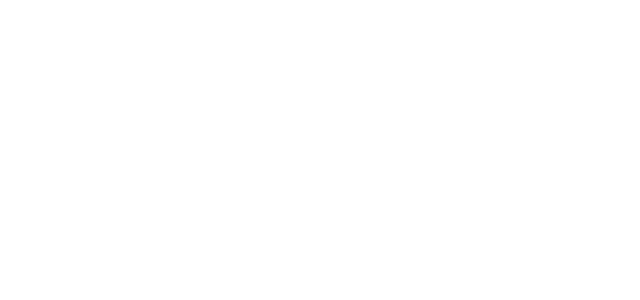
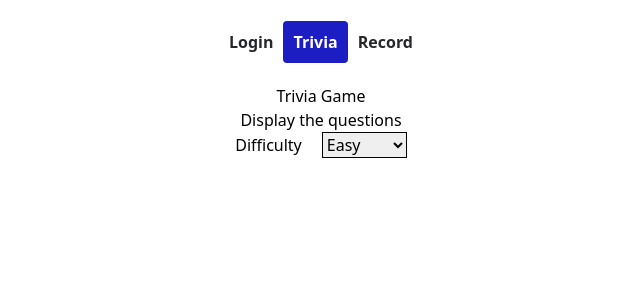
Before and after one commit to KittCheung1/vue-tester, a Vue app: page /trivia in a window 1280 px wide. Before the commit this address had no page. Shown: the top 300 px of the page, without its empty margins (319-959 px from the left). Built offline with nearby package versions, Linux system fonts and the light colour scheme; the HTML template or start-up script is replaced by a standard one.

Commit message:
adding vues

```diff
--- a/src/App.vue
+++ b/src/App.vue
@@ -1,3 +1,30 @@
 <template>
+  <div id="nav">
+    <router-link :to="{name:'Login'}">Login</router-link>
+    <router-link :to="{name:'Trivia'}">Trivia</router-link>
+    <router-link :to="{name: 'Record'}">Record</router-link>
+  </div>
   <router-view></router-view>
 </template>
+
+<style>
+
+#app{
+  text-align: center;
+}
+#nav{
+  padding: 30px;
+}
+
+#nav a{
+  font-weight: bold;
+  color: rgb(37, 39, 43);
+  padding: 10px;
+  border-radius: 4px;
+}
+
+#nav a.router-link-exact-active{
+  color: white;
+  background: rgb(29, 29, 196);
+}
+</style>
--- a/src/router.js
+++ b/src/router.js
@@ -1,10 +1,25 @@
 import { createRouter, createWebHistory } from "vue-router"
 import Login from "./views/Login.vue"
+import Record from "./views/Record.vue"
+import Trivia from "./views/Trivia.vue"
 
 const routes = [{
-    path: "/",
-    component: Login
-}]
+        path: "/",
+        component: Login,
+        name: "Login"
+    },
+    {
+        path: "/trivia",
+        component: Trivia,
+        name: "Trivia"
+    },
+    {
+        path: "/record",
+        component: Record,
+        name: "Record"
+    }
+
+]
 
 export default createRouter({
     history: createWebHistory(),
--- a/src/views/Profile.vue
+++ b/src/views/Record.vue
@@ -4,7 +4,7 @@
 
 
 <template>
-    <h1>Record</h1>
+    <h1 h1 class="mb-3 text-2xl">Record</h1>
     <h4>Your highest score</h4>
     <li>
 
--- a/src/views/Movies.vue
+++ b/src/views/Trivia.vue
@@ -5,9 +5,15 @@
 <template>
     <main class="container mx-auto px-4">
         <h1 class="mb-3 text-2xl">Trivia Game</h1>
-        <h3>Display the questions</h3>
+        <h2>Display the questions</h2>
 
-        <form @submit.prevent="onSubmit">
+        <form >
+          <label>Difficulty</label>
+          <select id="select">
+            <option>Easy</option>
+            <option>Medium</option>
+            <option>Hard</option>
+          </select>
             <!-- <fieldset class="mb-3">
         <label for="username" aria-label="Username" class="block"
           >Username</label
@@ -34,8 +40,8 @@
         />
             </fieldset>-->
 
-            <button type="submit" class="bg-indigo-500 text-white p-3 rounded">Register</button>
-            <button v-show="true">press me</button>
+            <!-- <button type="submit" class="bg-indigo-500 text-white p-3 rounded">Register</button>
+            <button v-show="true">press me</button> -->
         </form>
     </main>
 </template>
@@ -43,6 +49,12 @@
 
 
 
+<style>
+#select{
+  margin-left: 20px;
+  border-style: solid;
+  border-color: black;
+  border-width: 1px;
+}
 
-<style>
 </style>
```
